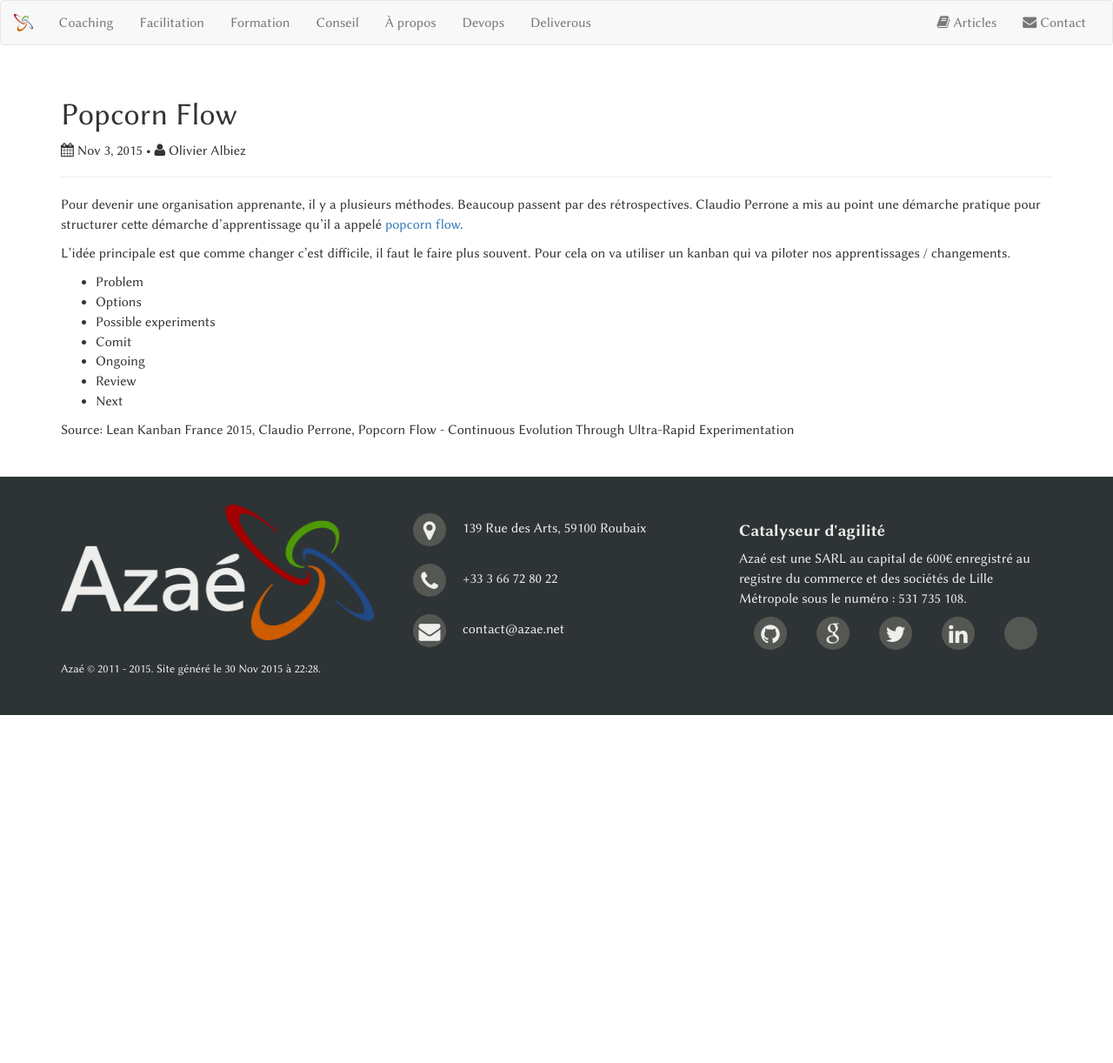
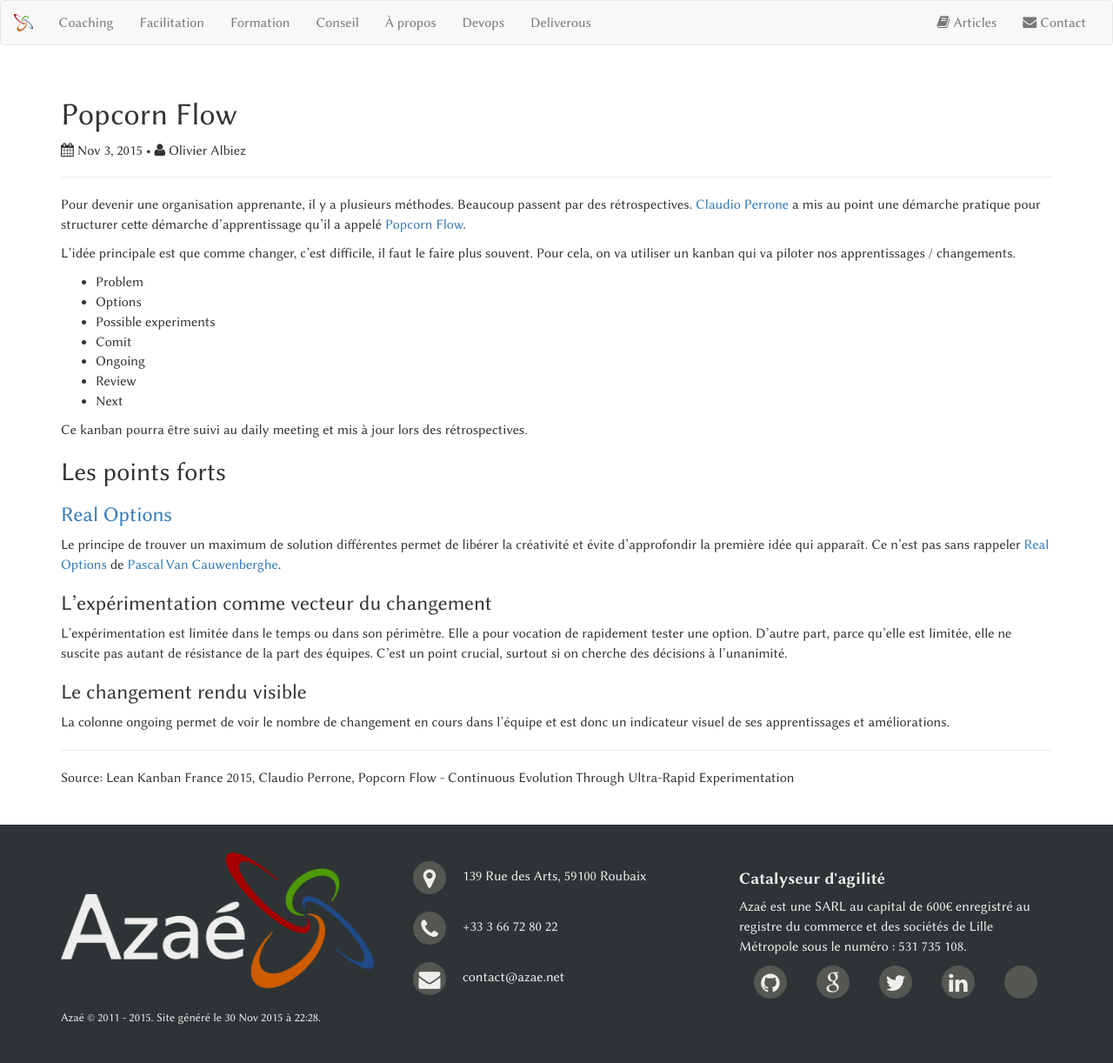
Before and after one commit to coachBZH/azae.net, a Jekyll site: the page built from articles/_posts/2015-11-03-popcorn-flow.md, in a window 1280 px wide. Shown: the whole page at 87% size. Built offline with Jekyll 4.4.1, drawn with Linux system fonts in a browser that asks for light colours; some web fonts are replaced; before the commit the page ends 900 px from its top, so only the background shows below that.

Commit message:
article on popcorn-flow updated

```diff
--- a/articles/_posts/2015-11-03-popcorn-flow.md
+++ b/articles/_posts/2015-11-03-popcorn-flow.md
@@ -4,9 +4,9 @@
 author: Olivier Albiez
 ---
 
-Pour devenir une organisation apprenante, il y a plusieurs méthodes. Beaucoup passent par des rétrospectives. Claudio Perrone a mis au point une démarche pratique pour structurer cette démarche d'apprentissage qu'il a appelé [popcorn flow](http://popcornflow.com/).
+Pour devenir une organisation apprenante, il y a plusieurs méthodes. Beaucoup passent par des rétrospectives. [Claudio Perrone] a mis au point une démarche pratique pour structurer cette démarche d'apprentissage qu'il a appelé [Popcorn Flow].
 
-L'idée principale est que comme changer c'est difficile, il faut le faire plus souvent. Pour cela on va utiliser un kanban qui va piloter nos apprentissages / changements.
+L'idée principale est que comme changer, c'est difficile, il faut le faire plus souvent. Pour cela, on va utiliser un kanban qui va piloter nos apprentissages / changements.
 
 - Problem
 - Options
@@ -16,5 +16,31 @@
 - Review
 - Next
 
+Ce kanban pourra être suivi au daily meeting et mis à jour lors des rétrospectives.
 
+
+## Les points forts
+
+### [Real Options]
+
+Le principe de trouver un maximum de solution différentes permet de libérer la créativité et évite d'approfondir la première idée qui apparaît. Ce n'est pas sans rappeler [Real Options] de [Pascal Van Cauwenberghe].
+
+
+### L'expérimentation comme vecteur du changement
+
+L'expérimentation est limitée dans le temps ou dans son périmètre. Elle a pour vocation de rapidement tester une option. D'autre part, parce qu'elle est limitée, elle ne suscite pas autant de résistance de la part des équipes. C'est un point crucial, surtout si on cherche des décisions à l'unanimité.
+
+
+### Le changement rendu visible
+
+La colonne ongoing permet de voir le nombre de changement en cours dans l'équipe et est donc un indicateur visuel de ses apprentissages et améliorations.
+
+
+---
 Source: Lean Kanban France 2015, Claudio Perrone, Popcorn Flow - Continuous Evolution Through Ultra-Rapid Experimentation
+
+
+[Claudio Perrone]: https://www.linkedin.com/in/claudioperrone
+[Popcorn Flow]: http://popcornflow.com/
+[Real Options]: http://www.agilecoach.net/coach-tools/real-options/
+[Pascal Van Cauwenberghe]: https://www.linkedin.com/in/pascalvancauwenberghe
```
